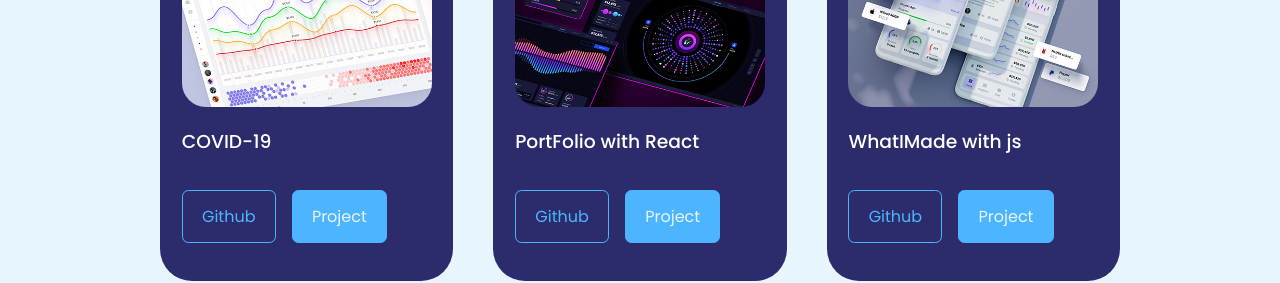
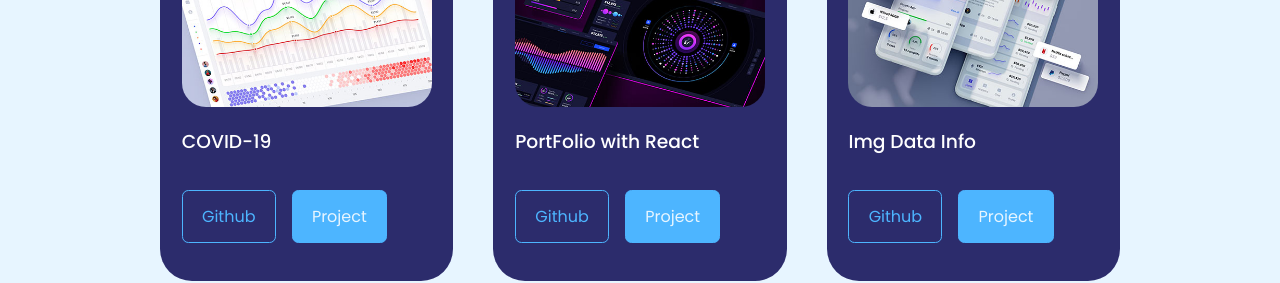
Before and after one commit to whatseni/react_folio, a React (Create React App) app: page / in a window 1280 px wide. Shown: the part 2240-2523 px from the top of the page. Built offline with nearby package versions, Linux system fonts and the light colour scheme.

Commit message:
Update Portfolio.jsx

```diff
--- a/src/components/portfolio/Portfolio.jsx
+++ b/src/components/portfolio/Portfolio.jsx
@@ -11,7 +11,7 @@ const data = [
     image: IMG1,
     title: "COVID-19",
     github: "https://github.com/seeys/covid19",
-    demo: "https://github.com/seeys/covid19",
+    demo: "http://covid19-page.s3-website.ap-northeast-2.amazonaws.com/",
   },
   {
     id: 2,
@@ -23,7 +23,7 @@ const data = [
   {
     id: 3,
     image: IMG3,
-    title: "WhatIMade with js",
+    title: "Img Data Info",
     github: "https://github.com/seeys/what-i-made",
     demo: "https://github.com/seeys/what-i-made",
   },
```
